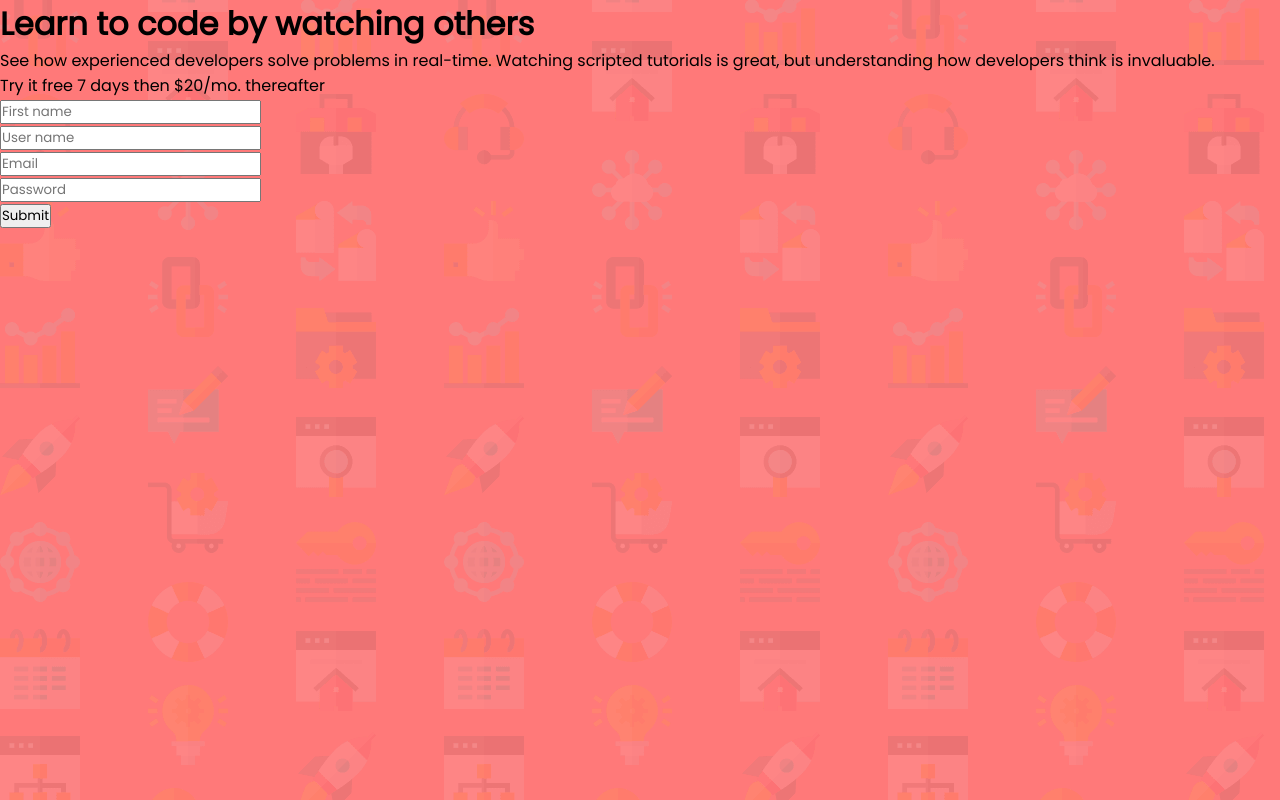
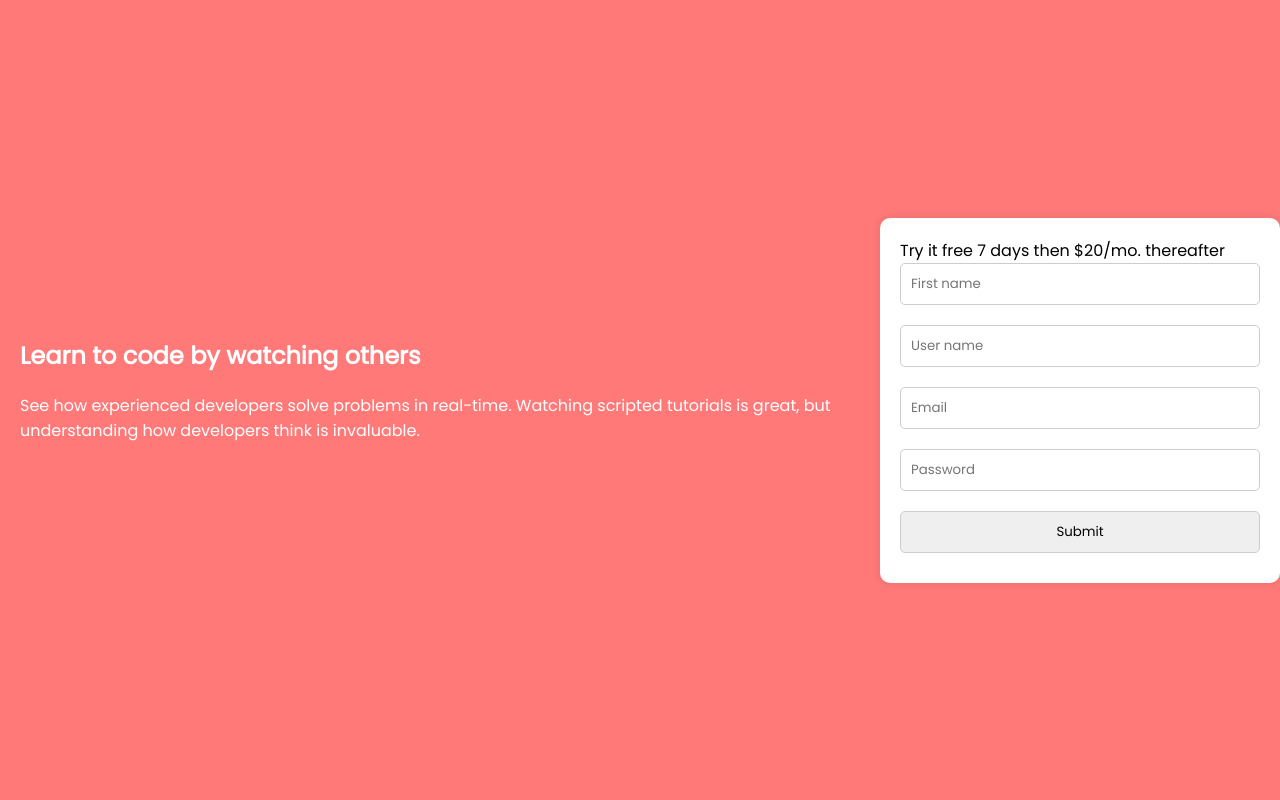
Before and after one commit to astarta16/signup-form, a React (Vite) app: page / in a window 1280 px wide. Built offline with nearby package versions, Linux system fonts and the light colour scheme.

Commit message:
add basic styles usng styled components

```diff
--- a/src/Components/Card.jsx
+++ b/src/Components/Card.jsx
@@ -1,7 +1,17 @@
-import {} from "./Card";
+import React from "react";
 import { useForm } from "react-hook-form";
 import * as yup from "yup";
 import { yupResolver } from "@hookform/resolvers/yup";
+import {
+    Container,
+    ContentContainer,
+    TextContainer,
+    FormContainer,
+    Title,
+    Text,
+    Form,
+  } from "./CardStyle";
+
 
 function Card() {
   const schema = yup.object().shape({
@@ -11,7 +21,7 @@
     password: yup.string().min(2).max(100).required("Password cannot be empty"),
   });
 
-  const { register, handleSubmit, formState: {errors} } = useForm({
+  const { register, handleSubmit, formState: { errors } } = useForm({
     resolver: yupResolver(schema),
   });
 
@@ -20,47 +30,34 @@
   };
 
   return (
-    <>
-      <div>
-        <h1>Learn to code by watching others</h1>
-        <p>
+    <Container>
+      <ContentContainer>
+        <TextContainer>
+          <Title>Learn to code by watching others</Title>
+          <Text>
             See how experienced developers solve problems in real-time. Watching
             scripted tutorials is great, but understanding how developers think is
-          invaluable.{" "}
-        </p>
-      </div>
-      <div>
-        <div>
+            invaluable.
+          </Text>
+        </TextContainer>
+        <FormContainer>
           <p>
-            {" "}
             Try it free 7 days <span>then $20/mo. thereafter</span>
           </p>
-        </div>
-        <form onSubmit={handleSubmit(onSubmit)}>
-          <input
-            type="text"
-            placeholder="First name"
-            {...register("firstName")}
-          />
+          <Form onSubmit={handleSubmit(onSubmit)}>
+            <input type="text" placeholder="First name" {...register("firstName")} />
             <p>{errors.firstName?.message}</p>
-          <input
-            type="text"
-            placeholder="User name"
-            {...register("userNAme")}
-          />
+            <input type="text" placeholder="User name" {...register("userNAme")} />
             <p>{errors.userNAme?.message}</p>
             <input type="text" placeholder="Email" {...register("email")} />
             <p>{errors.email?.message}</p>
-          <input
-            type="password"
-            placeholder="Password"
-            {...register("password")}
-          />
+            <input type="password" placeholder="Password" {...register("password")} />
             <p>{errors.password?.message}</p>
-          <input type="submit" />
-        </form>
-      </div>
-    </>
+            <input type="submit" value="Submit" />
+          </Form>
+        </FormContainer>
+      </ContentContainer>
+    </Container>
   );
 }
 
--- a/src/Components/CardStyle.js
+++ b/src/Components/CardStyle.js
@@ -1 +1,72 @@
 import styled from "styled-components";
+
+export const Container = styled.div`
+  display: flex;
+  justify-content: center;
+  align-items: center;
+  min-height: 100vh;
+  background-color: #FF7979;
+`;
+
+export const ContentContainer = styled.div`
+  display: flex;
+  flex-direction: column;
+  align-items: center;
+
+  @media (min-width: 768px) {
+    flex-direction: row;
+  }
+`;
+
+export const TextContainer = styled.div`
+  text-align: center;
+  color: white;
+  padding: 20px;
+
+  @media (min-width: 768px) {
+    text-align: left;
+  }
+`;
+
+export const FormContainer = styled.div`
+  background-color: white;
+  border-radius: 10px;
+  box-shadow: 0 0 10px rgba(0, 0, 0, 0.1);
+  text-align: center;
+  padding: 20px;
+  max-width: 400px;
+  width: 90%;
+
+  @media (min-width: 768px) {
+    text-align: left;
+    margin-left: 20px;
+  }
+`;
+
+export const Title = styled.h1`
+  font-size: 24px;
+  margin-bottom: 20px;
+`;
+
+export const Text = styled.p`
+  font-size: 16px;
+  margin-bottom: 20px;
+`;
+
+export const Form = styled.form`
+  display: flex;
+  flex-direction: column;
+
+  input {
+    margin-bottom: 10px;
+    padding: 10px;
+    border: 1px solid #ccc;
+    border-radius: 5px;
+  }
+
+  p {
+    color: red;
+    text-align: left;
+    margin-bottom: 10px;
+  }
+`;
```
Lines whose indentation alone changed are shown as unchanged.
